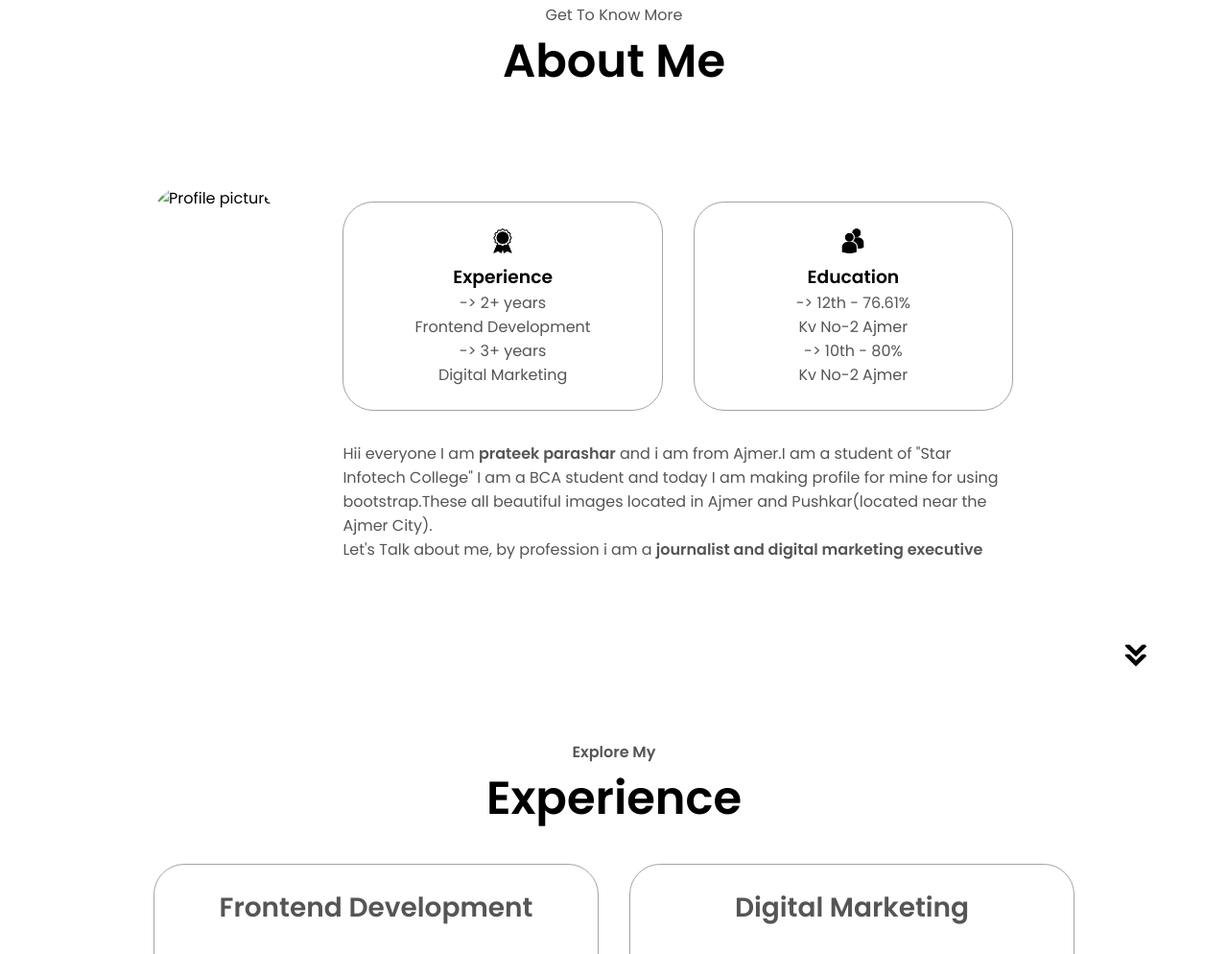
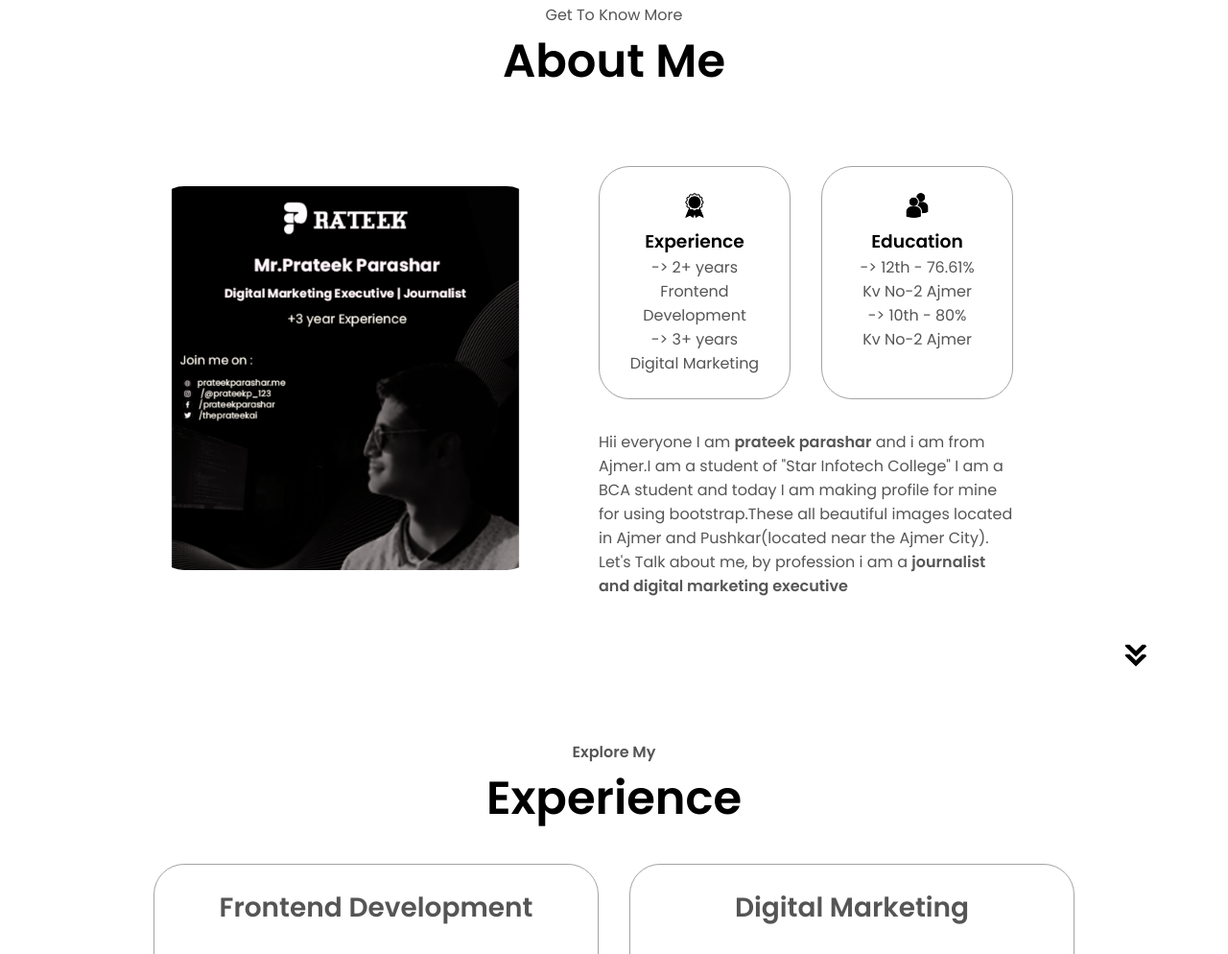
Before and after one commit to prateeksir/portfolio, a plain HTML site: page index.html in a window 1280 px wide. Shown: the part 925-1919 px from the top of the page at 96% size. Drawn offline with Linux system fonts and the light colour scheme; files whose address does not match are found by name.

Commit message:
Update index.html

```diff
--- a/index.html
+++ b/index.html
@@ -88,7 +88,7 @@
       <div class="section-container">
         <div class="section__pic-container">
           <img
-            src="./assets/about-pic.png"
+            src="about-pic.png"
             alt="Profile picture"
             class="about-pic"
           />
```
